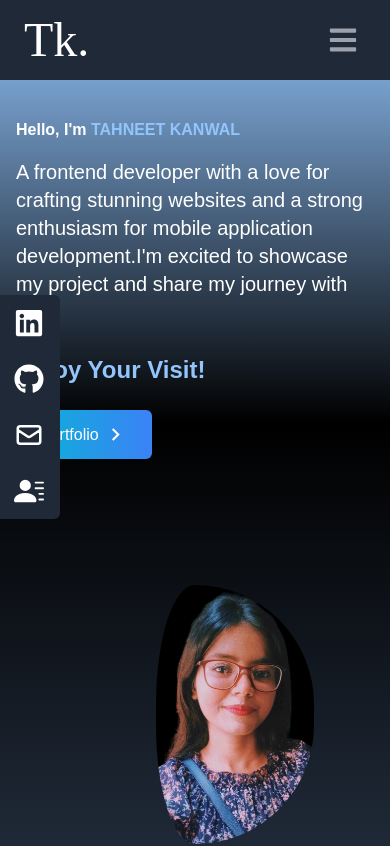
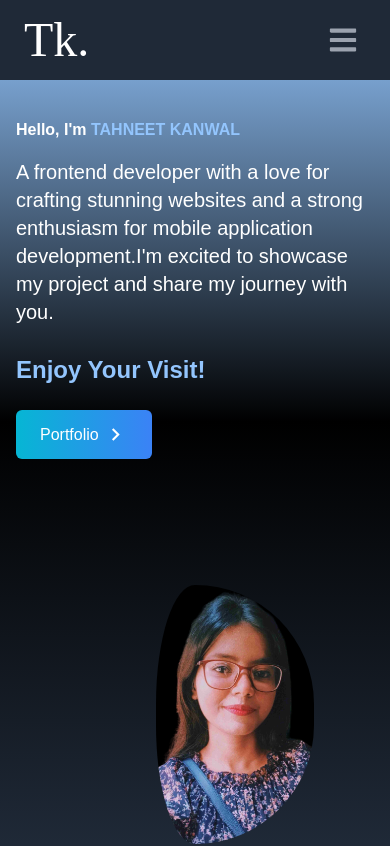
Before and after one commit to tahneetK13/Tahneet-Portfolio, a React (Create React App) app: page / in a window 390 px wide. Shown: the top 846 px of the page. Built offline with nearby package versions, Linux system fonts and the light colour scheme.

Commit message:
Update SocialLinks.jsx

```diff
--- a/src/components/SocialLinks.jsx
+++ b/src/components/SocialLinks.jsx
@@ -47,7 +47,7 @@
       ];
 
       return (
-        <div className=" lg:flex flex-col top-[35%] left-0 fixed ">
+        <div className="hidden lg:flex flex-col top-[35%] left-0 fixed ">
           <ul>
             {links.map(({ id, child, href, style, download }) => (
               <li
```
